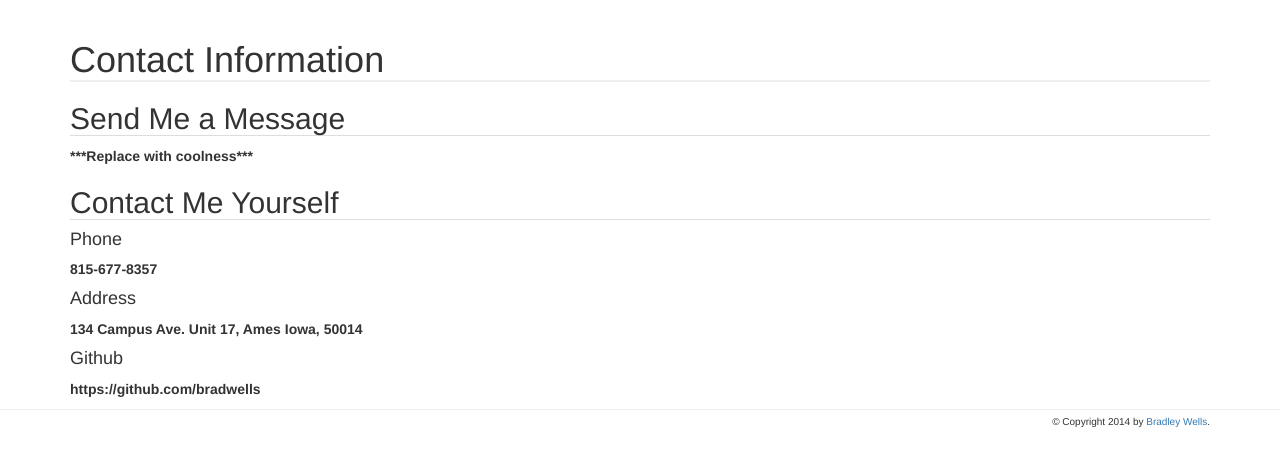
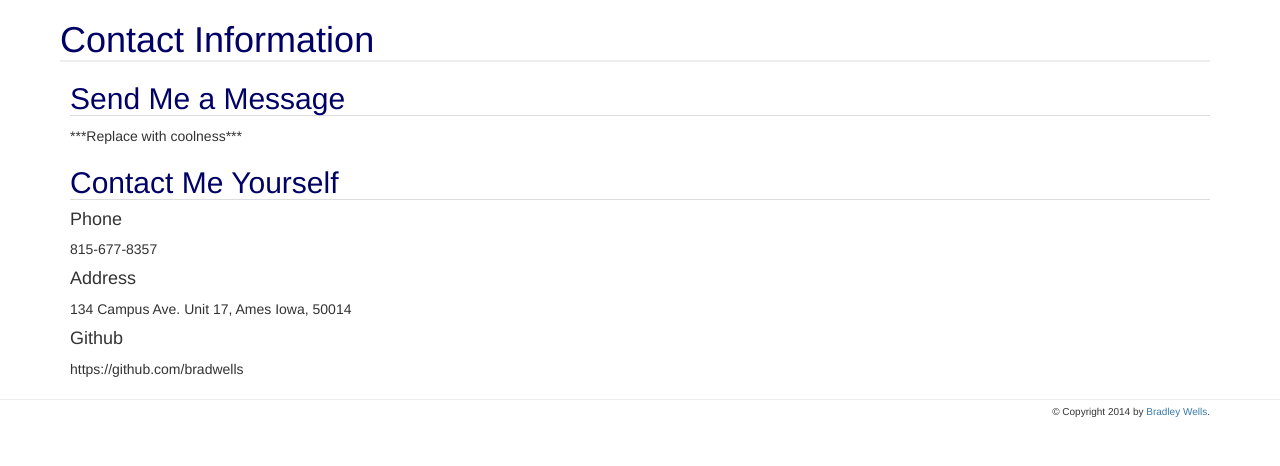
Before and after one commit to BradWells/App_Engine_app, a Flask app: page /contact in a window 1280 px wide. Shown: the part 52-518 px from the top of the page. Run offline with Flask 2, Linux system fonts and the light colour scheme; some libraries are stand-ins or nearby versions.

Commit message:
Style, added splash photo

```diff
--- a/flask_portfolio/src/static/style.css
+++ b/flask_portfolio/src/static/style.css
@@ -1,10 +1,13 @@
 html            { overflow-y: scroll; }
-body            { font-family: "Helvetica Neue",Helvetica,Arial,sans-serif; background: #eee; }
 h1, h2          { color: #000066; }
 a               { color: #377ba8; }
-h1, h2          { font-family: 'Georgia', serif; margin: 0; }
-h1              { border-bottom: 2px solid #eee; }
-h2              { font-size: 1.2em; border-bottom: 1px solid #ddd; }
+h1, h2          { margin-top: 20px; }
+h1              { margin-left: -10px; border-bottom: 2px solid #eee; }
+h2              { border-bottom: 1px solid #ddd; }
 /*  The following should only be used with a top-fixed navbar  */
 /*  .top-padding    { padding-top: 50px;} */
 .port-footer    { border-top: 1px solid #eee; padding: 5px; text-align: right; font-size: 10px; margin-top: 10px;}
+.resize { width:100%; height: auto}
+.navbar {
+    margin-bottom: 0px;
+}
--- a/flask_portfolio/src/templates/about.html
+++ b/flask_portfolio/src/templates/about.html
@@ -1,6 +1,8 @@
 {% extends "layout.html" %}
 {% block content %}
     <!-- about.html -->
+    <div class="container">
+    <div class="top-padding">
     <h1>About Me</h1>
         <p>Since you found this page, you probably want to know a little about me.  I am a software engineer from Iowa State, and I am planning to graduate this spring (2015).  I grew up in a <a href="https://www.google.com/maps/place/Mt+Morris,+IL+61054/">small town</a> in Illinois, lived here in Ames, Iowa during school semesters, and during the summers I worked at <a href="www.digi.com">Digi International</a> and went to China on a mission trip.  My brother, Tim, has Down Syndrome, and having him in my life has given my an optomistic outlook, as well as a desire to improve the lives of others.</p>
         <h2>Education</h2>
@@ -47,6 +49,8 @@
                     <li><h4>Ultimate Frisbee</h4></li>
                     <li><h4>Video Games</h4></li>
                 </ul>
+        </div>
+        </div>
     <!-- This script is at the bottom of the about.html file (the only place its used), the rest is template for every page -->
     <script src="http://masonry.desandro.com/masonry.pkgd.min.js"></script>
 {% endblock %}
--- a/flask_portfolio/src/templates/contact.html
+++ b/flask_portfolio/src/templates/contact.html
@@ -1,13 +1,17 @@
 {% extends "layout.html" %}
 {% block content %}
+    <div class="container">
+        <div class="top-padding">
             <h1>Contact Information</h1>
                 <h2>Send Me a Message</h2>
-    <b>***Replace with coolness***</b>
+                    <p>***Replace with coolness***</p>
                 <h2>Contact Me Yourself</h2>
                     <h4>Phone</h4>
-    <b>{{personal_phone}}</b>
+                        <p>{{personal_phone}}</p>
                      <h4>Address</h4>
-    <b>{{personal_address}}</b>
+                        <p>{{personal_address}}</p>
                     <h4>Github</h4>
-    <b>{{personal_github}}</b>
+                        <p>{{personal_github}}</p>
+        </div>
+    </div>
 {% endblock %}
--- a/flask_portfolio/src/templates/home.html
+++ b/flask_portfolio/src/templates/home.html
@@ -1,6 +1,9 @@
 {% extends "layout.html" %}
 {% block content %}
     <!-- home.html -->
+    <div>
+        <img class="resize" src="Mountain_Landscape.jpg">
+    </div>
     <h1>Welcome to my Portfolio!</h1>
     <p>You found the personal portfolio website of Bradley Wells, where you can find information about who I am, what past projects I have worked on, my work experience, and how to contact me.</p>
 {% endblock %}
--- a/flask_portfolio/src/templates/layout.html
+++ b/flask_portfolio/src/templates/layout.html
@@ -4,11 +4,11 @@
 <html xmlns="http://www.w3.org/1999/xhtml">
 <head>
     {% block head %}
-    <link rel="stylesheet" href="static/style.css" />
     <title>{% block title %}{% endblock %} - Bradley Wells's Portfolio </title>
     <!-- Following lines from https://realpython.com/blog/python/primer-on-jinja-templating/ -->
     <meta name="viewport" content="width=device-width, initial-scale=1.0">
     <link href="http://netdna.bootstrapcdn.com/bootstrap/3.0.0/css/bootstrap.min.css" rel="stylesheet" media="screen">
+    <link rel="stylesheet" href="static/style.css" />
     {% endblock %}
 </head>
 <body>
@@ -43,13 +43,9 @@
         </div><!--/.nav-collapse -->
       </div>
     </div>
-    <div class="container">
-      <div class="top-padding">
-        <!-- end template, start content -->
-        {% block content %}{% endblock %}
-        <!-- end content, start template -->
-      </div>
-    </div>
+    <!-- end template, start content -->
+    {% block content %}{% endblock %}
+    <!-- end content, start template -->
     <footer class="port-footer">
       <div class="container">
         <p>
```
Also changed, not shown: flask_portfolio/src/templates/projects.html (+8 -4 lines), flask_portfolio/src/static/Mountain_Landscape.jpg (added). Lines whose indentation alone changed are shown as unchanged.
